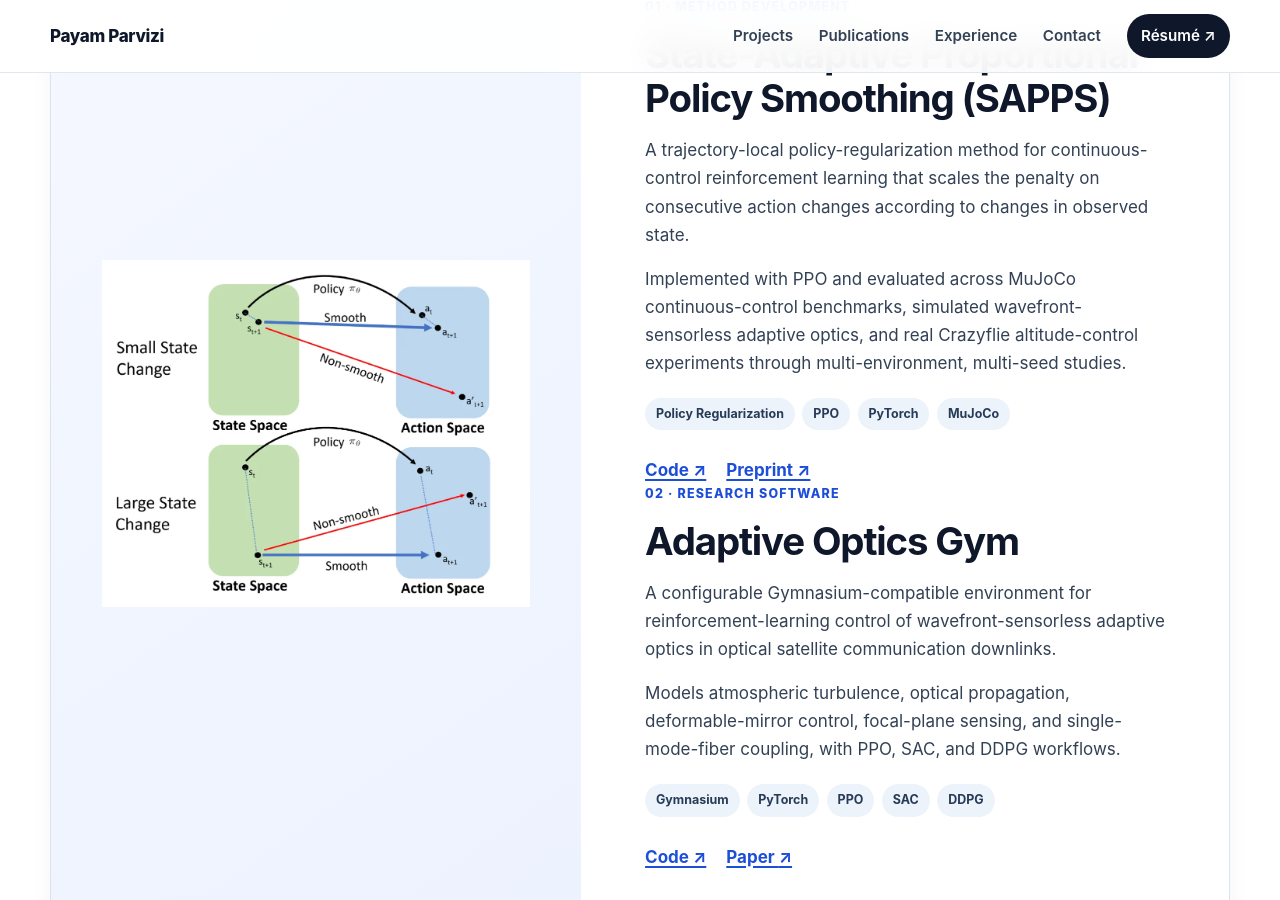
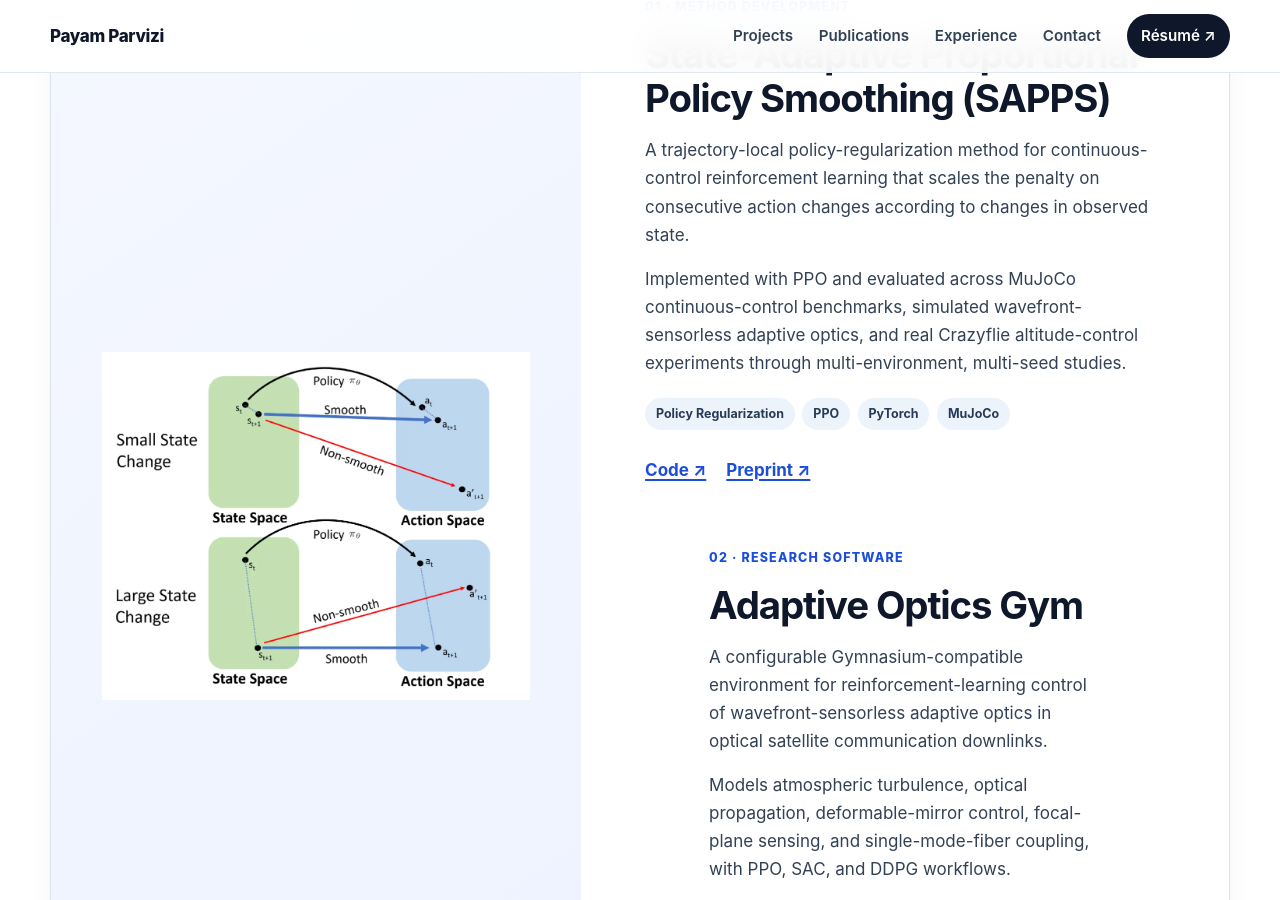
Before and after one commit to payamparvizi/payamparvizi.github.io, a Jekyll site: the page built from index.html, in a window 1280 px wide and 900 px high, scrolled down 2039 px. Built offline with Jekyll 4.4.1, drawn with Linux system fonts in a browser that asks for light colours.

Commit message:
Update index.html

```diff
--- a/index.html
+++ b/index.html
@@ -133,6 +133,7 @@
               Preprint <span aria-hidden="true">↗</span>
             </a>
           </div>
+          <div class="project-content">
           <p class="project-number">02 · Research software</p>
           <h3>Adaptive Optics Gym</h3>
           <p>A configurable Gymnasium-compatible environment for reinforcement-learning control of wavefront-sensorless adaptive optics in optical satellite communication downlinks.</p>
```
